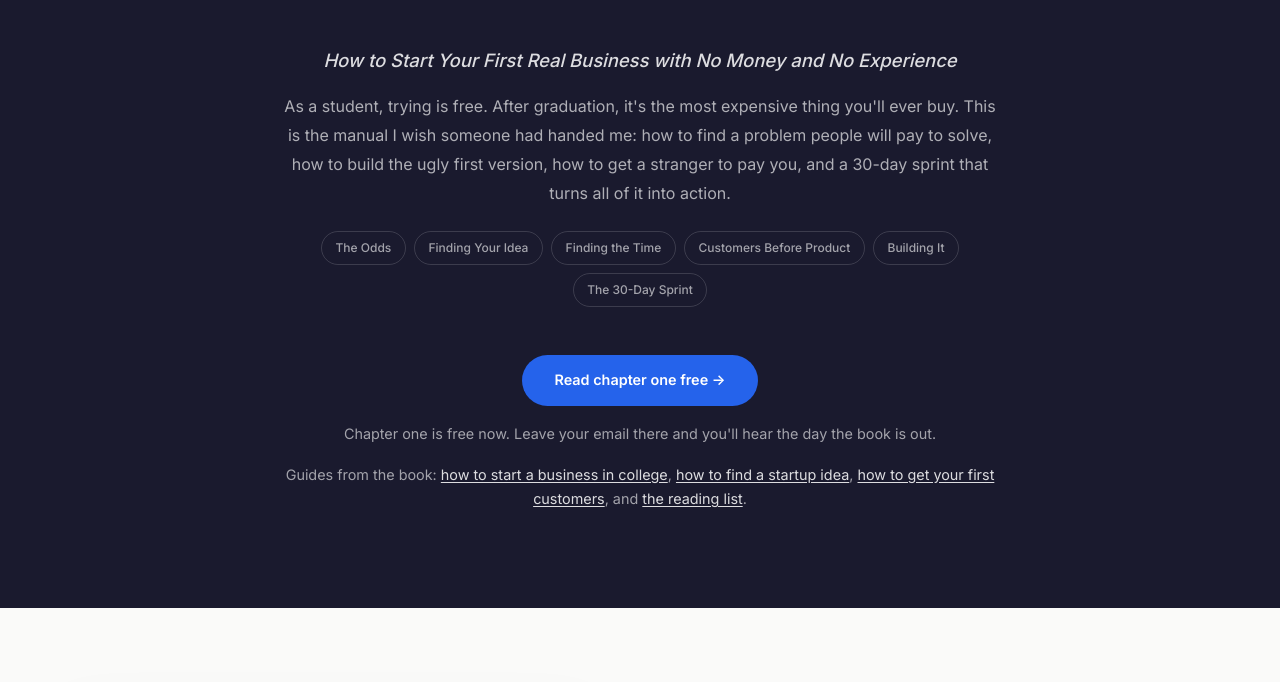
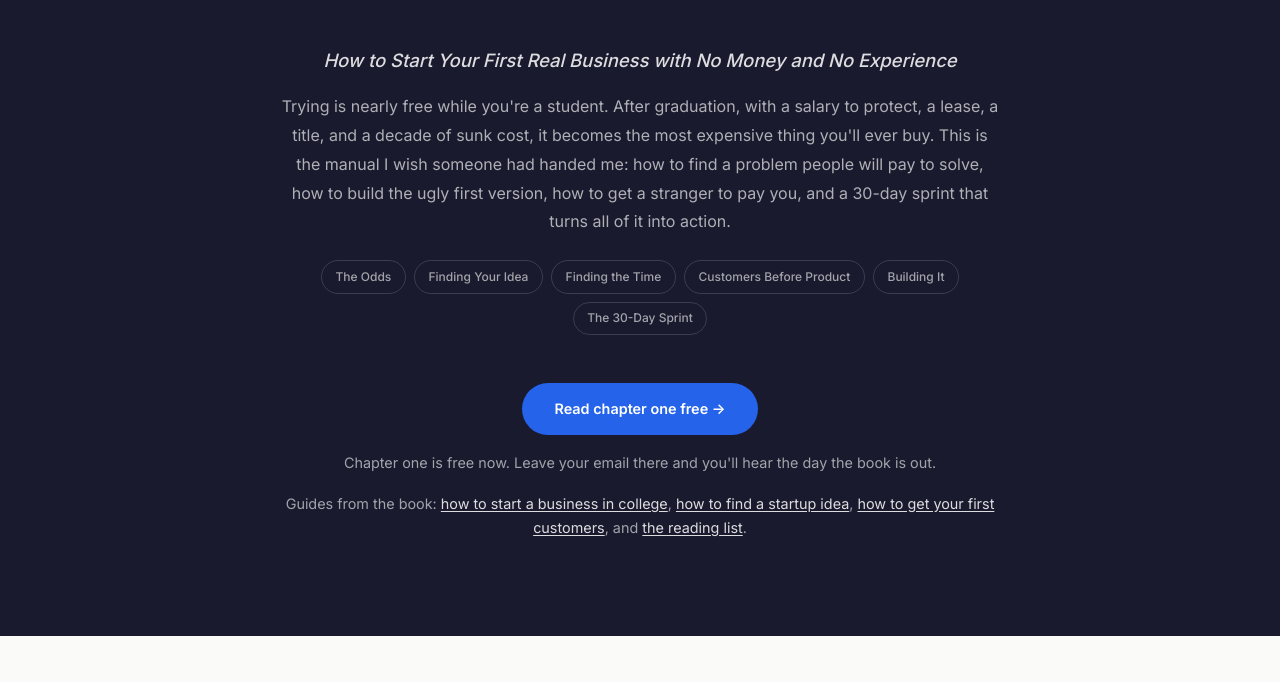
Before and after one commit to andrew-ashur/website, a plain HTML site: page index.html in a window 1280 px wide. Shown: the part 6150-6832 px from the top of the page. Drawn offline with nearby package versions, Linux system fonts and the light colour scheme.

Commit message:
Book blurb: 'nearly free' sentence from the manuscript replaces 'trying is free'
Co-Authored-By: Claude Fable 5.2 <noreply@anthropic.com>

```diff
--- a/index.html
+++ b/index.html
@@ -397,7 +397,7 @@
                     <span class="section-label">Book, out February 23, 2027</span>
                     <h2 class="section-title">The Student Founder.</h2>
                     <p class="book-subtitle">How to Start Your First Real Business with No Money and No Experience</p>
-                    <p class="book-desc">As a student, trying is free. After graduation, it's the most expensive thing you'll ever buy. This is the manual I wish someone had handed me: how to find a problem people will pay to solve, how to build the ugly first version, how to get a stranger to pay you, and a 30-day sprint that turns all of it into action.</p>
+                    <p class="book-desc">Trying is nearly free while you're a student. After graduation, with a salary to protect, a lease, a title, and a decade of sunk cost, it becomes the most expensive thing you'll ever buy. This is the manual I wish someone had handed me: how to find a problem people will pay to solve, how to build the ugly first version, how to get a stranger to pay you, and a 30-day sprint that turns all of it into action.</p>
                     <div class="book-chapters">
                         <span>The Odds</span>
                         <span>Finding Your Idea</span>
```
